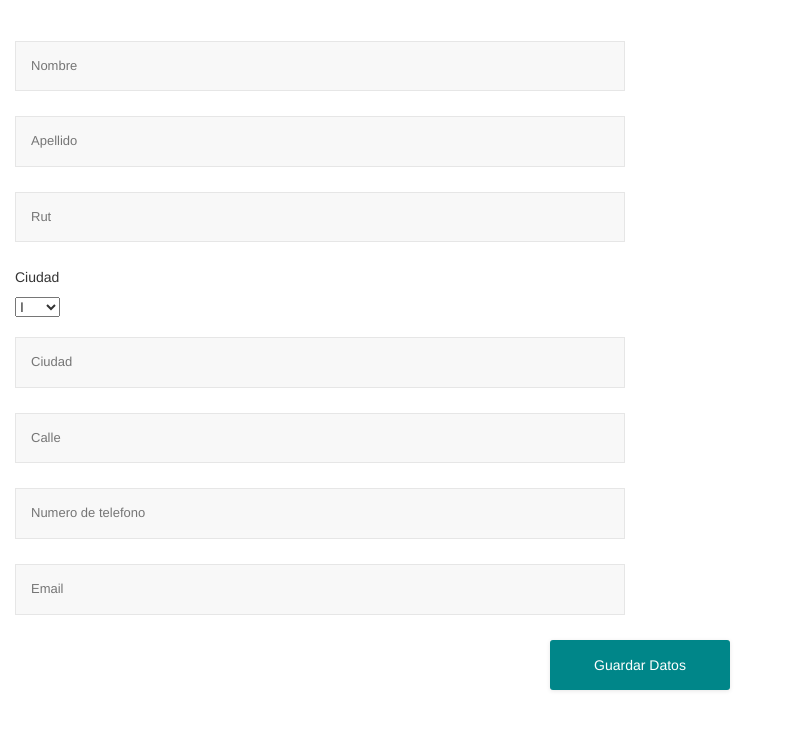
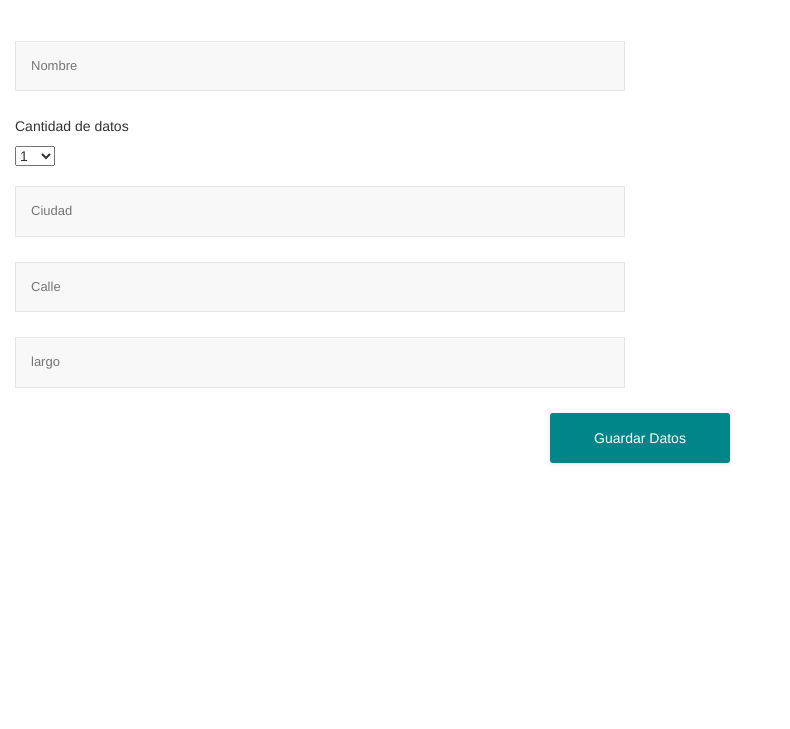
Before and after one commit to Benjakt3/Proyecto_Venta, a plain HTML site: page Form.html in a window 1280 px wide. Shown: the part 63-792 px from the top of the page, without its empty margins (0-790 px from the left). Drawn offline with nearby package versions, Linux system fonts and the light colour scheme.

Commit message:
Update Form.html

```diff
--- a/Form.html
+++ b/Form.html
@@ -17,41 +17,32 @@
             <!-- Ingreso de datos -->
             <div class="col-xs-6 wow animated slideInLeft" data-wow-delay=".5s">
                 <!-- Nombre -->
-                <input type="text" name="nombre" id="name" required="required" class="form" placeholder="Nombre" />
-                <!-- Apellido -->
-                <input type="text" name="apellido" id="ap" required="required" class="form" placeholder="Apellido" />
-                <!-- Rut -->
-                <input type="text" name="rut" id="rt" required="required" class="form" placeholder="Rut" />
-                <!-- Region -->
-                <p>Ciudad</p>
+                <input type="text" name="Nombre tabla" id="name" required="required" class="form" placeholder="Nombre" />
+                <!-- Nombre tabla -->
+
+                <p>Cantidad de datos</p>
                 <select name="Region">
-                    <option value="1">I</option>
-                    <option value="2">II</option>
-                    <option value="3">II</option>
-                    <option value="4">III</option>
-                    <option value="5">IV</option>
-                    <option value="6">V</option>
-                    <option value="7">VI</option>
-                    <option value="8">VII</option>
-                    <option value="9">IX</option>
-                    <option value="10">X</option>
-                    <option value="11">XI</option>
-                    <option value="12">XII</option>
-                    <option value="13">XIII</option>
-                    <option value="14">XIV</option>
-                    <option value="15">XV</option>
-                    <option value="16">XVI</option>
+                    <option value="1">1</option>
+                    <option value="2">2</option>
+                    <option value="3">3</option>
+                    <option value="4">4</option>
+                    <option value="5">5</option>
+                    <option value="6">6</option>
+                    <option value="7">7</option>
+                    <option value="8">8</option>
+                    <option value="9">9X</option>
+                    <option value="10">10</option>
+
                 </select>
                 <br><br>
-                <!-- Ciudad -->
-                <input type="text" name="ciudad" id="city" required="required" class="form" placeholder="Ciudad" />
-                <!-- Calle -->
-                <input type="text" name="calle" id="st" required="required" class="form" placeholder="Calle" />
-                <!-- Numero de telefono -->
-                <input type="text" name="telefono" id="tf" required="required" class="form"
-                    placeholder="Numero de telefono" />
-                <!-- Email -->
-                <input type="email" name="mail" id="mail" required="required" class="form" placeholder="Email" />
+                <!-- Nombre -->
+                <input type="text" name="Nombre" id="city" required="required" class="form" placeholder="Ciudad" />
+                <!-- Tipo -->
+                <input type="text" name="Tipo" id="st" required="required" class="form" placeholder="Calle" />
+                <!-- Largo -->
+                <input type="text" name="Largo" id="tf" required="required" class="form"
+                    placeholder="largo" />
+
             </div>
             <div class="relative fullwidth col-xs-12">
                 <!-- Boton de envio -->
```
